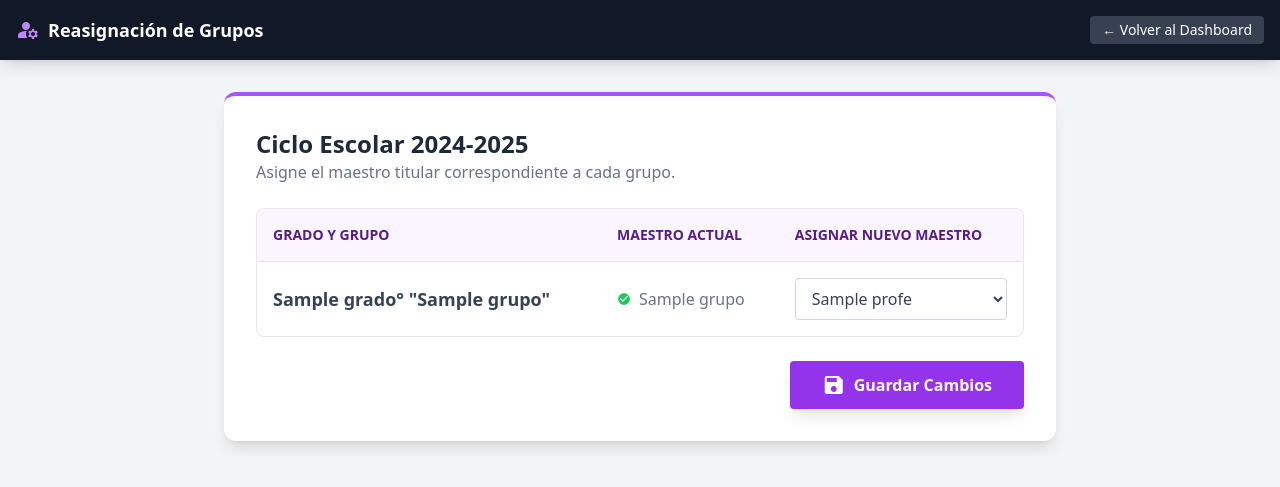
After one commit to Frututis/Telesecundaria129, a FastAPI app: template templates/director_asignacion.html in a window 1280 px wide. The commit adds this page. Shown: the top 487 px of the page. Run offline with FastAPI, Linux system fonts and the light colour scheme; the template is opened without the code that fills it: most values are stand-ins (such as "Sample title", 1, 10 or a date in 2020); some libraries are stand-ins or nearby versions.

Commit message:
estadisticas y vistas de ciclo escolar

```diff
--- a/main.py
+++ b/main.py
@@ -4,7 +4,7 @@ from datetime import datetime
 from typing import Optional
 
 # Librerías de FastAPI y Web
-from fastapi import FastAPI, Request, Form, Response, UploadFile, File, Depends
+from fastapi import FastAPI, Request, Form, Response, UploadFile, File
 from fastapi.templating import Jinja2Templates
 from fastapi.responses import HTMLResponse, RedirectResponse
 from fastapi.staticfiles import StaticFiles
@@ -12,57 +12,49 @@ from fastapi.staticfiles import StaticFiles
 # Librería de Base de Datos
 import mysql.connector
 
-# --- CONFIGURACIÓN INICIAL ---
-
+# ==========================================
+# 1. CONFIGURACIÓN GLOBAL DEL SISTEMA
+# ==========================================
 app = FastAPI()
 
-# 1. Configuración de carpetas
-# Creamos la carpeta 'uploads' si no existe (para guardar los PDFs)
-os.makedirs("uploads", exist_ok=True)
+# ¡IMPORTANTE! Cambia esto cada año (ej. "2025-2026") para limpiar las vistas
+CICLO_ACTUAL = "2024-2025"
 
-# 2. Montar archivos estáticos
-# Esto permite que el navegador pueda acceder a los archivos subidos mediante la URL /archivos/...
-app.mount("/archivos", StaticFiles(directory="uploads"), name="archivos")
+# Configuración de carpetas
+os.makedirs("uploads", exist_ok=True) # Crea carpeta para PDFs
+app.mount("/archivos", StaticFiles(directory="uploads"), name="archivos") # Hace públicos los PDFs
+templates = Jinja2Templates(directory="templates") # Carpeta de HTMLs
 
-# 3. Configuración de Plantillas HTML
-templates = Jinja2Templates(directory="templates")
-
-# --- CONEXIÓN A BASE DE DATOS (XAMPP) ---
+# ==========================================
+# 2. CONEXIÓN A BASE DE DATOS (XAMPP)
+# ==========================================
 def get_db_connection():
     return mysql.connector.connect(
         host="localhost",
-        user="root",      # Usuario por defecto de XAMPP
-        password="",      # Contraseña por defecto de XAMPP (vacía)
+        user="root",      # Usuario default XAMPP
+        password="",      # Password default XAMPP (vacío)
         database="TelesecundariaDB"
     )
 
-# --- RUTAS DEL SISTEMA ---
+# ==========================================
+# 3. AUTENTICACIÓN (LOGIN / LOGOUT)
+# ==========================================
 
-# 1. PÁGINA DE LOGIN (GET)
 @app.get("/", response_class=HTMLResponse)
 async def login_page(request: Request):
-    # Si el usuario ya tiene la cookie de sesión, lo mandamos directo al dashboard
+    # Si ya está logueado, ir directo al dashboard
     token = request.cookies.get("usuario_logueado")
     if token:
         return RedirectResponse(url="/dashboard")
-
     return templates.TemplateResponse("login.html", {"request": request})
 
-
-# 2. PROCESAR LOGIN (POST)
 @app.post("/login", response_class=HTMLResponse)
-async def login_submit(
-    request: Request,
-    response: Response,
-    username: str = Form(...),
-    password: str = Form(...)
-):
+async def login_submit(request: Request, response: Response, username: str = Form(...), password: str = Form(...)):
     try:
         conn = get_db_connection()
         cursor = conn.cursor(dictionary=True)
 
-        # Validar usuario y contraseña
-        # NOTA: En un sistema real, aquí usaríamos hash para la contraseña
+        # Validar usuario
         query = "SELECT * FROM users WHERE usuario = %s AND password_hash = %s"
         cursor.execute(query, (username, password))
         user = cursor.fetchone()
@@ -71,239 +63,209 @@ async def login_submit(
         conn.close()
 
         if user:
-            # Login Exitoso: Creamos cookies y redirigimos
+            # Login Exitoso: Guardamos cookies
             redirect = RedirectResponse(url="/dashboard", status_code=303)
             redirect.set_cookie(key="usuario_logueado", value=user['usuario'])
             redirect.set_cookie(key="rol_usuario", value=user['rol'])
             return redirect
         else:
-            # Login Fallido
-            return templates.TemplateResponse("login.html", {
-                "request": request,
-                "error": "Usuario o contraseña incorrectos"
-            })
+            return templates.TemplateResponse("login.html", {"request": request, "error": "Datos incorrectos"})
 
     except Exception as e:
-        return templates.TemplateResponse("login.html", {
-            "request": request,
-            "error": f"Error de conexión: {str(e)}"
-        })
+        return templates.TemplateResponse("login.html", {"request": request, "error": f"Error de conexión: {str(e)}"})
 
+@app.get("/logout")
+async def logout(response: Response):
+    redirect = RedirectResponse(url="/")
+    redirect.delete_cookie("usuario_logueado")
+    redirect.delete_cookie("rol_usuario")
+    return redirect
 
-# 3. DASHBOARD PRINCIPAL (GET)
+# ==========================================
+# 4. DASHBOARD PRINCIPAL (ROUTER)
+# ==========================================
+
 @app.get("/dashboard", response_class=HTMLResponse)
 async def dashboard(request: Request):
-    # Seguridad: Verificar cookies
     usuario = request.cookies.get("usuario_logueado")
     rol = request.cookies.get("rol_usuario")
 
-    if not usuario:
-        return RedirectResponse(url="/")
+    if not usuario: return RedirectResponse(url="/")
+
+    conn = get_db_connection()
+    cursor = conn.cursor(dictionary=True)
+
+    archivo_html = ""
+    lista_planeaciones = []
 
     try:
-        conn = get_db_connection()
-        cursor = conn.cursor(dictionary=True)
-
-        # VARIABLE: Nombre del archivo HTML a usar
-        archivo_html = ""
-        lista_planeaciones = []
-
-        # LÓGICA DE NEGOCIO SEGÚN EL ROL
         if rol == 'DIRECTOR':
-            # Definimos que usaremos la vista de director
             archivo_html = "dashboard_director.html"
-
-            # Query del Director (Todos los archivos + Nombre del maestro)
+            # Director ve planeaciones de TODOS, filtradas por CICLO ACTUAL
             query = """
             SELECT p.*, u.nombre_completo
             FROM planeaciones p
             JOIN users u ON p.id_maestro = u.id_usuario
+            WHERE p.ciclo_escolar = %s
             ORDER BY p.fecha_subida DESC
+            LIMIT 10
             """
-            cursor.execute(query)
+            cursor.execute(query, (CICLO_ACTUAL,))
             lista_planeaciones = cursor.fetchall()
 
         elif rol == 'MAESTRO':
-            # Definimos que usaremos la vista de maestro
             archivo_html = "dashboard_maestro.html"
-
-            # Query del Maestro (Solo sus archivos)
+            # Maestro ve SOLO SUS archivos del CICLO ACTUAL
             cursor.execute("SELECT id_usuario FROM users WHERE usuario = %s", (usuario,))
             user_data = cursor.fetchone()
-
             if user_data:
                 id_maestro = user_data['id_usuario']
-                query = "SELECT * FROM planeaciones WHERE id_maestro = %s ORDER BY fecha_subida DESC"
-                cursor.execute(query, (id_maestro,))
+                query = "SELECT * FROM planeaciones WHERE id_maestro = %s AND ciclo_escolar = %s ORDER BY fecha_subida DESC"
+                cursor.execute(query, (id_maestro, CICLO_ACTUAL))
                 lista_planeaciones = cursor.fetchall()
 
+    except Exception as e:
+        print(f"Error en dashboard: {e}")
+    finally:
         cursor.close()
         conn.close()
 
-        # AQUÍ ES EL CAMBIO CLAVE: Usamos la variable 'archivo_html' en lugar de un nombre fijo
-        return templates.TemplateResponse(archivo_html, {
-            "request": request,
-            "usuario": usuario,
-            "rol": rol,
-            "planeaciones": lista_planeaciones
-        })
+    return templates.TemplateResponse(archivo_html, {
+        "request": request,
+        "usuario": usuario,
+        "rol": rol,
+        "planeaciones": lista_planeaciones
+    })
 
-    except Exception as e:
-        print(f"Error en dashboard: {e}")
-        return HTMLResponse(content=f"Error interno del servidor: {e}", status_code=500)
+# ==========================================
+# 5. MÓDULO DE PLANEACIONES (SUBIDA Y GESTIÓN)
+# ==========================================
 
-# 4. SUBIR PLANEACIÓN (POST)
 @app.post("/subir-planeacion")
-async def subir_archivo(
-    request: Request,
-    archivo: UploadFile = File(...),
-    comentarios: str = Form(...)
-):
+async def subir_archivo(request: Request, archivo: UploadFile = File(...), comentarios: str = Form(...)):
     usuario = request.cookies.get("usuario_logueado")
-    if not usuario:
-        return RedirectResponse(url="/")
+    if not usuario: return RedirectResponse(url="/")
 
     try:
-        # A. Guardar el archivo físico en la carpeta 'uploads'
-        # Usamos timestamp para evitar nombres duplicados
+        # A. Guardar archivo físico
         nombre_seguro = f"{datetime.now().strftime('%Y%m%d%H%M%S')}_{archivo.filename}"
         ubicacion_archivo = f"uploads/{nombre_seguro}"
-
         with open(ubicacion_archivo, "wb") as buffer:
             shutil.copyfileobj(archivo.file, buffer)
 
-        # B. Guardar el registro en MySQL
+        # B. Guardar en BD con CICLO ESCOLAR
         conn = get_db_connection()
         cursor = conn.cursor(dictionary=True)
 
-        # Obtener ID del maestro que está subiendo
         cursor.execute("SELECT id_usuario FROM users WHERE usuario = %s", (usuario,))
-        userData = cursor.fetchone()
+        user_data = cursor.fetchone()
 
-        if userData:
-            id_maestro = userData['id_usuario']
-
-            # Insertar registro
+        if user_data:
+            id_maestro = user_data['id_usuario']
             query = """
-            INSERT INTO planeaciones (id_maestro, nombre_archivo, ruta_archivo, comentarios)
-            VALUES (%s, %s, %s, %s)
+            INSERT INTO planeaciones (id_maestro, nombre_archivo, ruta_archivo, comentarios, ciclo_escolar)
+            VALUES (%s, %s, %s, %s, %s)
             """
-            cursor.execute(query, (id_maestro, archivo.filename, nombre_seguro, comentarios))
+            cursor.execute(query, (id_maestro, archivo.filename, nombre_seguro, comentarios, CICLO_ACTUAL))
             conn.commit()
 
         cursor.close()
         conn.close()
-
-        # Recargar el dashboard para ver el nuevo archivo
         return RedirectResponse(url="/dashboard", status_code=303)
 
     except Exception as e:
-        print(f"Error al subir archivo: {e}")
-        return HTMLResponse(content="Error al subir el archivo", status_code=500)
+        print(f"Error subiendo: {e}")
+        return HTMLResponse("Error interno", status_code=500)
 
-
-# 5. CERRAR SESIÓN (GET)
-@app.get("/logout")
-async def logout(response: Response):
-    redirect = RedirectResponse(url="/")
-    # Borramos las cookies para sacar al usuario
-    redirect.delete_cookie("usuario_logueado")
-    redirect.delete_cookie("rol_usuario")
-    return redirect
-
-# --- NUEVAS RUTAS PARA EL MÓDULO DE PLANEACIONES ORGANIZADO ---
-
-# 1. VISTA GENERAL: LISTA DE MAESTROS
+# VISTA DIRECTOR: LISTA DE CARPETAS (MAESTROS)
 @app.get("/director/maestros", response_class=HTMLResponse)
 async def lista_maestros(request: Request):
-    # Seguridad
     usuario = request.cookies.get("usuario_logueado")
-    rol = request.cookies.get("rol_usuario")
-    if not usuario or rol != 'DIRECTOR':
-        return RedirectResponse(url="/dashboard")
+    if not usuario: return RedirectResponse(url="/")
+
+    conn = get_db_connection()
+    cursor = conn.cursor(dictionary=True)
+    # Contamos archivos solo del ciclo actual
+    query = """
+    SELECT u.id_usuario, u.nombre_completo,
+           (SELECT COUNT(*) FROM planeaciones p WHERE p.id_maestro = u.id_usuario AND p.ciclo_escolar = %s) as total_archivos
+    FROM users u
+    WHERE u.rol = 'MAESTRO'
+    """
+    cursor.execute(query, (CICLO_ACTUAL,))
+    maestros = cursor.fetchall()
+    conn.close()
+
+    return templates.TemplateResponse("director_lista_maestros.html", {"request": request, "lista_maestros": maestros})
+
+# VISTA DIRECTOR: ARCHIVOS DE UN MAESTRO
+@app.get("/director/ver-planeaciones/{id_maestro}", response_class=HTMLResponse)
+async def detalle_planeaciones_maestro(request: Request, id_maestro: int):
+    usuario = request.cookies.get("usuario_logueado")
+    if not usuario: return RedirectResponse(url="/")
 
     conn = get_db_connection()
     cursor = conn.cursor(dictionary=True)
 
-    # Obtenemos solo a los usuarios con rol de MAESTRO
-    # También contamos cuántas planeaciones ha subido cada uno (Opcional pero útil)
-    query = """
-    SELECT u.id_usuario, u.nombre_completo,
-           (SELECT COUNT(*) FROM planeaciones p WHERE p.id_maestro = u.id_usuario) as total_archivos
-    FROM users u
-    WHERE u.rol = 'MAESTRO'
-    """
-    cursor.execute(query)
-    maestros = cursor.fetchall()
+    cursor.execute("SELECT nombre_completo FROM users WHERE id_usuario = %s", (id_maestro,))
+    dato = cursor.fetchone()
+    nombre = dato['nombre_completo'] if dato else "Maestro"
 
-    cursor.close()
+    # Filtramos por ciclo actual
+    query = "SELECT * FROM planeaciones WHERE id_maestro = %s AND ciclo_escolar = %s ORDER BY fecha_subida DESC"
+    cursor.execute(query, (id_maestro, CICLO_ACTUAL))
+    archivos = cursor.fetchall()
     conn.close()
 
-    return templates.TemplateResponse("director_lista_maestros.html", {
-        "request": request,
-        "lista_maestros": maestros
+    return templates.TemplateResponse("director_detalle_planeaciones.html", {
+        "request": request, "nombre_maestro": nombre, "planeaciones": archivos
     })
 
-# 2. VISTA DETALLADA: ARCHIVOS DE UN MAESTRO ESPECÍFICO
-@app.get("/director/ver-planeaciones/{id_maestro}", response_class=HTMLResponse)
-async def detalle_planeaciones_maestro(request: Request, id_maestro: int):
-    # Seguridad
+# ==========================================
+# 6. MÓDULO DE ASISTENCIA (ESTADÍSTICAS Y REPORTE)
+# ==========================================
+
+# VISTA: REPORTE DIARIO (TABLA)
+@app.get("/ver-asistencias", response_class=HTMLResponse)
+async def ver_asistencias(request: Request):
     usuario = request.cookies.get("usuario_logueado")
-    rol = request.cookies.get("rol_usuario")
-    if not usuario or rol != 'DIRECTOR':
-        return RedirectResponse(url="/dashboard")
+    if not usuario: return RedirectResponse(url="/")
 
     conn = get_db_connection()
     cursor = conn.cursor(dictionary=True)
 
-    # A. Obtenemos el nombre del maestro para el título
-    cursor.execute("SELECT nombre_completo FROM users WHERE id_usuario = %s", (id_maestro,))
-    datos_maestro = cursor.fetchone()
-    nombre_maestro = datos_maestro['nombre_completo'] if datos_maestro else "Maestro Desconocido"
-
-    # B. Obtenemos sus archivos
     query = """
-    SELECT * FROM planeaciones
-    WHERE id_maestro = %s
-    ORDER BY fecha_subida DESC
+    SELECT a.hora_entrada, a.estado, al.nombre_completo, g.grado, g.grupo
+    FROM asistencia a
+    JOIN alumnos al ON a.id_alumno = al.id_alumno
+    JOIN grupos g ON al.id_grupo = g.id_grupo
+    WHERE a.fecha = CURDATE()
+    ORDER BY a.hora_entrada DESC
     """
-    cursor.execute(query, (id_maestro,))
-    archivos = cursor.fetchall()
-
-    cursor.close()
+    cursor.execute(query)
+    resultados = cursor.fetchall()
     conn.close()
 
-    return templates.TemplateResponse("director_detalle_planeaciones.html", {
-        "request": request,
-        "nombre_maestro": nombre_maestro,
-        "planeaciones": archivos
+    return templates.TemplateResponse("asistencia_director.html", {
+        "request": request, "lista_asistencia": resultados, "fecha_hoy": datetime.now().strftime('%d/%m/%Y')
     })
 
-# --- MÓDULO DE ESTADÍSTICAS DE ASISTENCIA (NUEVO) ---
-
+# VISTA: ESTADÍSTICAS AVANZADAS (GRÁFICAS)
 @app.get("/director/estadisticas", response_class=HTMLResponse)
 async def estadisticas_asistencia(request: Request):
     usuario = request.cookies.get("usuario_logueado")
-    rol = request.cookies.get("rol_usuario")
-    if not usuario or rol != 'DIRECTOR': return RedirectResponse(url="/dashboard")
+    if not usuario: return RedirectResponse(url="/")
 
     conn = get_db_connection()
     cursor = conn.cursor(dictionary=True)
 
-    # 1. ESTADÍSTICA GENERAL (Pastel)
-    # Cuántas asistencias, faltas y retardos hay en TOTAL en la historia
+    # 1. GLOBAL (Pastel)
     cursor.execute("SELECT estado, COUNT(*) as total FROM asistencia GROUP BY estado")
     datos_globales = cursor.fetchall()
+    labels_global = [d['estado'] for d in datos_globales]
+    data_global = [d['total'] for d in datos_globales]
 
-    # Procesamos para enviar listas simples a la gráfica (Chart.js)
-    labels_global = []
-    data_global = []
-    for d in datos_globales:
-        labels_global.append(d['estado'])
-        data_global.append(d['total'])
-
-    # 2. ESTADÍSTICA POR GRUPO (Barras)
-    # Qué grupo tiene más FALTAS
+    # 2. GRUPOS (Barras)
     query_grupos = """
     SELECT CONCAT(g.grado, '° ', g.grupo) as nombre_grupo, COUNT(*) as total_faltas
     FROM asistencia a
@@ -315,46 +277,77 @@ async def estadisticas_asistencia(request: Request):
     """
     cursor.execute(query_grupos)
     datos_grupos = cursor.fetchall()
-
     labels_grupo = [d['nombre_grupo'] for d in datos_grupos]
     data_grupo = [d['total_faltas'] for d in datos_grupos]
 
-    # 3. TOP 5 ALUMNOS FALTISTAS (Tabla Roja)
-    query_top_faltas = """
-    SELECT al.nombre_completo, CONCAT(g.grado, '° ', g.grupo) as grupo, COUNT(*) as cantidad
-    FROM asistencia a
-    JOIN alumnos al ON a.id_alumno = al.id_alumno
-    JOIN grupos g ON al.id_grupo = g.id_grupo
-    WHERE a.estado = 'FALTA'
-    GROUP BY al.id_alumno
-    ORDER BY cantidad DESC
-    LIMIT 5
-    """
-    cursor.execute(query_top_faltas)
+    # 3. TOP FALTAS
+    cursor.execute("""
+        SELECT al.nombre_completo, CONCAT(g.grado, '° ', g.grupo) as grupo, COUNT(*) as cantidad
+        FROM asistencia a JOIN alumnos al ON a.id_alumno = al.id_alumno JOIN grupos g ON al.id_grupo = g.id_grupo
+        WHERE a.estado = 'FALTA' GROUP BY al.id_alumno ORDER BY cantidad DESC LIMIT 5
+    """)
     top_faltas = cursor.fetchall()
 
-    # 4. TOP 5 ALUMNOS CON RETARDOS (Tabla Amarilla)
-    query_top_retardos = """
-    SELECT al.nombre_completo, CONCAT(g.grado, '° ', g.grupo) as grupo, COUNT(*) as cantidad
-    FROM asistencia a
-    JOIN alumnos al ON a.id_alumno = al.id_alumno
-    JOIN grupos g ON al.id_grupo = g.id_grupo
-    WHERE a.estado = 'RETARDO'
-    GROUP BY al.id_alumno
-    ORDER BY cantidad DESC
-    LIMIT 5
-    """
-    cursor.execute(query_top_retardos)
+    # 4. TOP RETARDOS
+    cursor.execute("""
+        SELECT al.nombre_completo, CONCAT(g.grado, '° ', g.grupo) as grupo, COUNT(*) as cantidad
+        FROM asistencia a JOIN alumnos al ON a.id_alumno = al.id_alumno JOIN grupos g ON al.id_grupo = g.id_grupo
+        WHERE a.estado = 'RETARDO' GROUP BY al.id_alumno ORDER BY cantidad DESC LIMIT 5
+    """)
     top_retardos = cursor.fetchall()
-
     conn.close()
 
     return templates.TemplateResponse("estadisticas_director.html", {
         "request": request,
-        "labels_global": labels_global,
-        "data_global": data_global,
-        "labels_grupo": labels_grupo,
-        "data_grupo": data_grupo,
-        "top_faltas": top_faltas,
-        "top_retardos": top_retardos
+        "labels_global": labels_global, "data_global": data_global,
+        "labels_grupo": labels_grupo, "data_grupo": data_grupo,
+        "top_faltas": top_faltas, "top_retardos": top_retardos
     })
+
+# ==========================================
+# 7. MÓDULO DE ASIGNACIÓN (CAMBIO DE MAESTROS)
+# ==========================================
+
+@app.get("/director/asignacion", response_class=HTMLResponse)
+async def ver_asignacion(request: Request):
+    usuario = request.cookies.get("usuario_logueado")
+    if not usuario: return RedirectResponse(url="/")
+
+    conn = get_db_connection()
+    cursor = conn.cursor(dictionary=True)
+
+    # Lista de grupos
+    cursor.execute("""
+        SELECT g.id_grupo, g.grado, g.grupo, g.id_maestro_encargado, u.nombre_completo as nombre_actual
+        FROM grupos g LEFT JOIN users u ON g.id_maestro_encargado = u.id_usuario
+        ORDER BY g.grado, g.grupo
+    """)
+    lista_grupos = cursor.fetchall()
+
+    # Lista de maestros
+    cursor.execute("SELECT id_usuario, nombre_completo FROM users WHERE rol = 'MAESTRO'")
+    lista_maestros = cursor.fetchall()
+    conn.close()
+
+    return templates.TemplateResponse("director_asignacion.html", {
+        "request": request, "grupos": lista_grupos, "maestros": lista_maestros
+    })
+
+@app.post("/director/guardar-asignacion")
+async def guardar_asignacion(request: Request):
+    form_data = await request.form()
+    conn = get_db_connection()
+    cursor = conn.cursor()
+    try:
+        for key, value in form_data.items():
+            if key.startswith("grupo_"):
+                id_grupo = key.split("_")[1]
+                id_nuevo_maestro = value
+                cursor.execute("UPDATE grupos SET id_maestro_encargado = %s WHERE id_grupo = %s", (id_nuevo_maestro, id_grupo))
+        conn.commit()
+    except Exception as e:
+        print(f"Error: {e}")
+    finally:
+        cursor.close()
+        conn.close()
+    return RedirectResponse(url="/director/asignacion", status_code=303)
--- /dev/null
+++ b/templates/director_asignacion.html
@@ -0,0 +1,90 @@
+<!DOCTYPE html>
+<html lang="es">
+<head>
+    <meta charset="UTF-8">
+    <title>Asignación de Docentes</title>
+    <script src="https://cdn.tailwindcss.com"></script>
+    <link href="https://fonts.googleapis.com/icon?family=Material+Icons" rel="stylesheet">
+</head>
+<body class="bg-gray-100 font-sans">
+
+    <nav class="bg-gray-900 text-white p-4 shadow-lg flex justify-between items-center sticky top-0 z-50">
+        <div class="flex items-center gap-2">
+            <span class="material-icons text-purple-400">manage_accounts</span>
+            <span class="font-bold text-lg">Reasignación de Grupos</span>
+        </div>
+        <a href="/dashboard" class="text-sm bg-gray-700 hover:bg-gray-600 px-3 py-1 rounded transition">
+            &larr; Volver al Dashboard
+        </a>
+    </nav>
+
+    <div class="container mx-auto p-8 max-w-4xl">
+
+        <div class="bg-white p-8 rounded-xl shadow-lg border-t-4 border-purple-500">
+            <div class="mb-6">
+                <h1 class="text-2xl font-bold text-gray-800">Ciclo Escolar 2024-2025</h1>
+                <p class="text-gray-500">Asigne el maestro titular correspondiente a cada grupo.</p>
+            </div>
+
+            <form action="/director/guardar-asignacion" method="post">
+                <div class="overflow-hidden rounded-lg border border-gray-200 mb-6">
+                    <table class="w-full text-left border-collapse">
+                        <thead class="bg-purple-50 text-purple-900 text-sm uppercase">
+                            <tr>
+                                <th class="p-4 border-b">Grado y Grupo</th>
+                                <th class="p-4 border-b">Maestro Actual</th>
+                                <th class="p-4 border-b">Asignar Nuevo Maestro</th>
+                            </tr>
+                        </thead>
+                        <tbody>
+                            {% for grupo in grupos %}
+                            <tr class="hover:bg-gray-50 border-b last:border-0">
+                                <td class="p-4 font-bold text-gray-700 text-lg">
+                                    {{ grupo.grado }}° "{{ grupo.grupo }}"
+                                </td>
+
+                                <td class="p-4 text-gray-500">
+                                    {% if grupo.nombre_actual %}
+                                        <span class="flex items-center gap-2">
+                                            <span class="material-icons text-sm text-green-500">check_circle</span>
+                                            {{ grupo.nombre_actual }}
+                                        </span>
+                                    {% else %}
+                                        <span class="text-red-400 italic">Sin asignar</span>
+                                    {% endif %}
+                                </td>
+
+                                <td class="p-4">
+                                    <div class="relative">
+                                        <select name="grupo_{{ grupo.id_grupo }}"
+                                                class="block w-full bg-white border border-gray-300 text-gray-700 py-2 px-3 pr-8 rounded leading-tight focus:outline-none focus:bg-white focus:border-purple-500">
+
+                                            <option value="" disabled>Seleccione...</option>
+
+                                            {% for profe in maestros %}
+                                            <option value="{{ profe.id_usuario }}"
+                                                {% if profe.id_usuario == grupo.id_maestro_encargado %} selected {% endif %}>
+                                                {{ profe.nombre_completo }}
+                                            </option>
+                                            {% endfor %}
+                                        </select>
+                                    </div>
+                                </td>
+                            </tr>
+                            {% endfor %}
+                        </tbody>
+                    </table>
+                </div>
+
+                <div class="flex justify-end">
+                    <button type="submit" class="bg-purple-600 hover:bg-purple-700 text-white font-bold py-3 px-8 rounded shadow-lg transition transform hover:-translate-y-1 flex items-center gap-2">
+                        <span class="material-icons">save</span>
+                        Guardar Cambios
+                    </button>
+                </div>
+            </form>
+        </div>
+    </div>
+
+</body>
+</html>
```
Also changed, not shown: templates/dashboard_director.html (+15 -2 lines).
